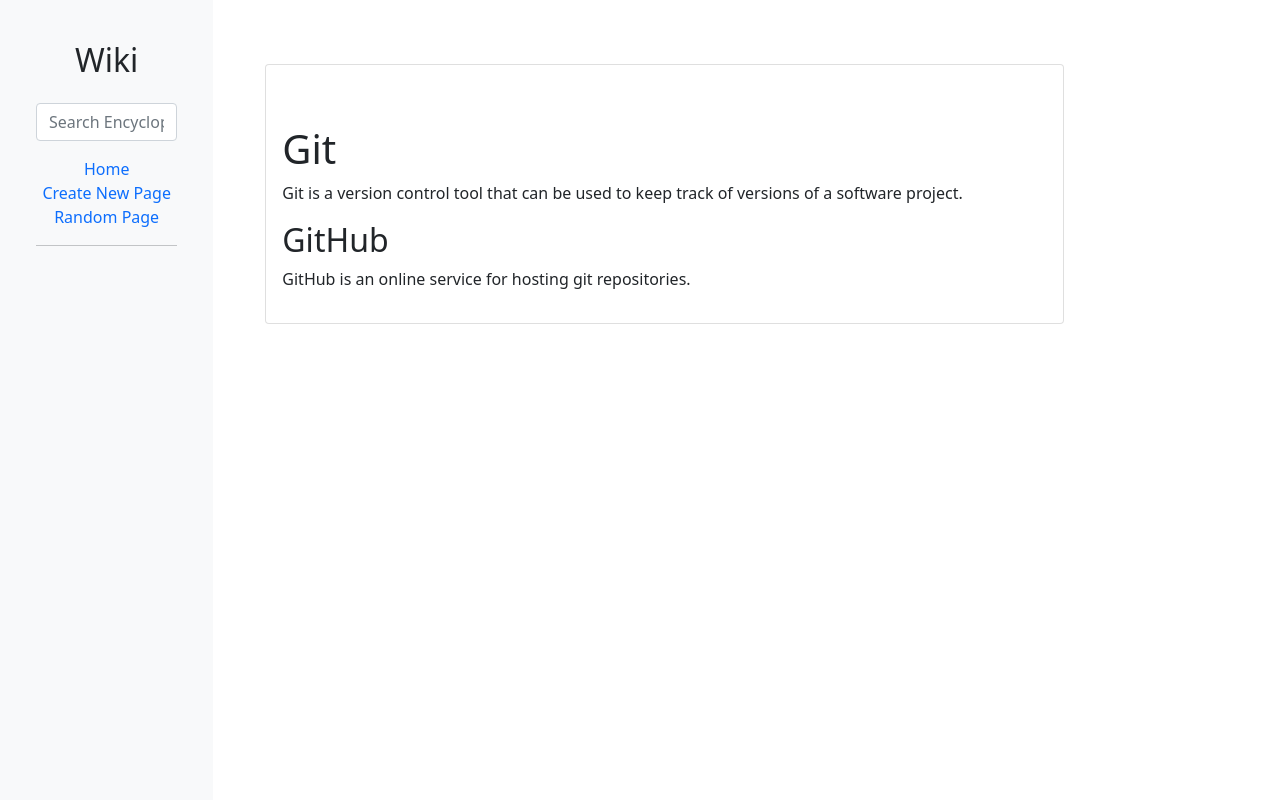
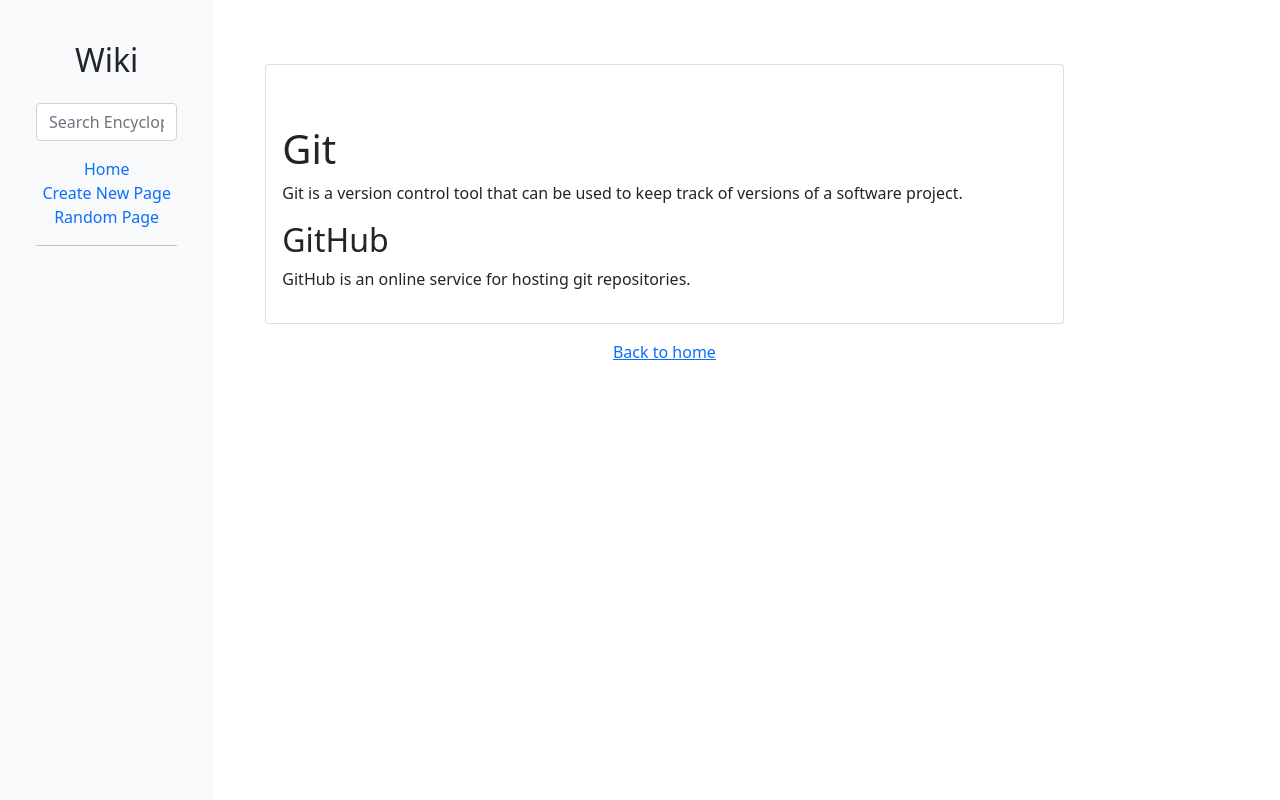
Before and after one commit to Orrv2904/Project1-Wiki, a Django app: page /wiki/Git in a window 1280 px wide. Run offline with Django 3.2, Linux system fonts and the light colour scheme.

Commit message:
:construction:

```diff
--- a/encyclopedia/templates/encyclopedia/entry.html
+++ b/encyclopedia/templates/encyclopedia/entry.html
@@ -11,6 +11,9 @@
             <div class="card p-3">
                 <h2 class="card-title mb-4">{{ content | safe }}</h2>
             </div>
+            <div class="text-center mt-3">
+                <a href="{% url 'index' %}">Back to home</a>
+            </div>
         </div>
     </div>
 </div>
--- a/encyclopedia/templates/encyclopedia/index.html
+++ b/encyclopedia/templates/encyclopedia/index.html
@@ -12,7 +12,7 @@
                 <h1 class="mb-4">All Pages</h1>
                 <ul class="list-group">
                     {% for entry in entries %}
-                        <li class="list-group-item">{{ entry }}</li>
+                        <li class="list-group-item"><a href="{% url 'entry' title=entry %}">{{ entry }}</a></li>
                     {% endfor %}
                 </ul>
             </div>
```
